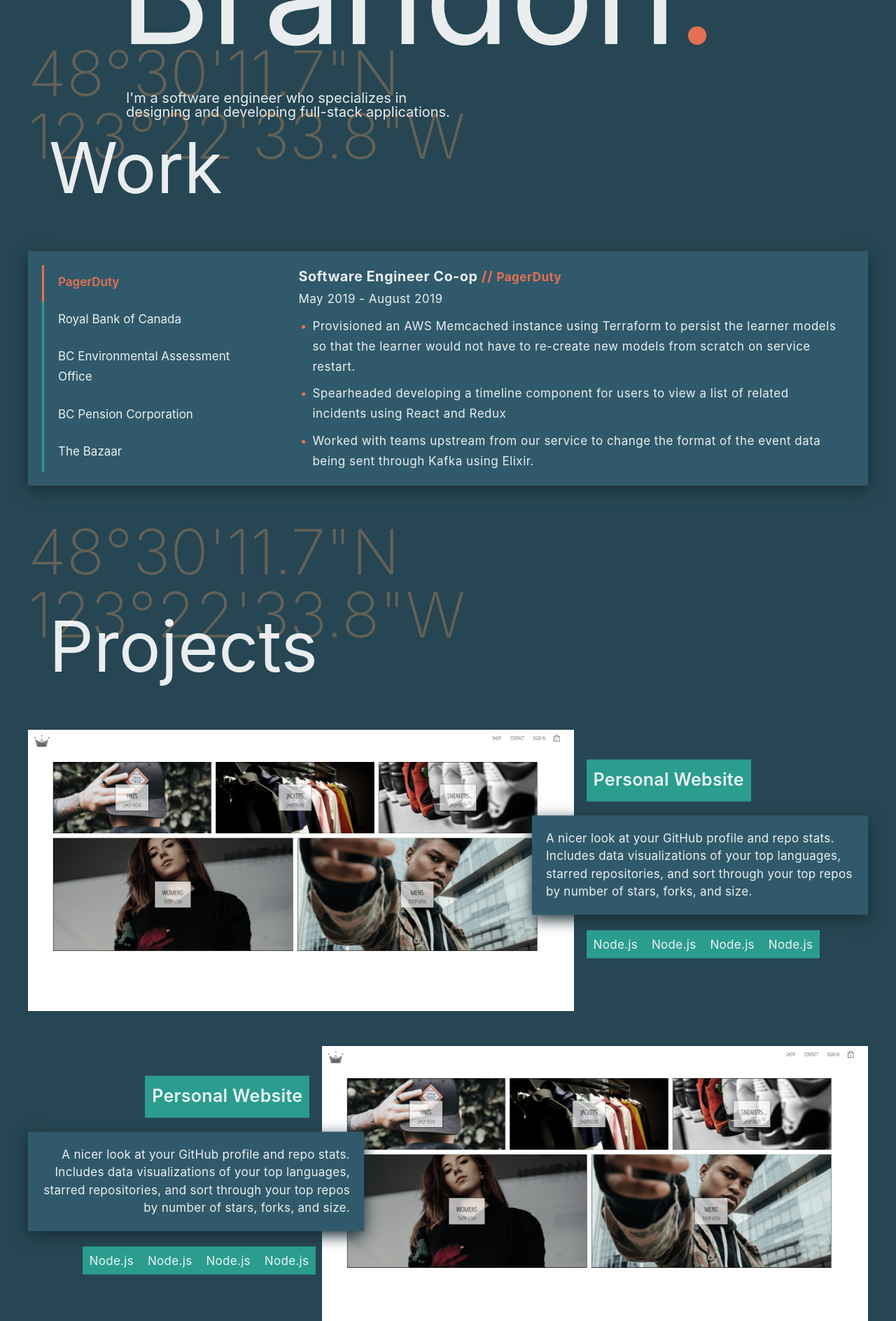
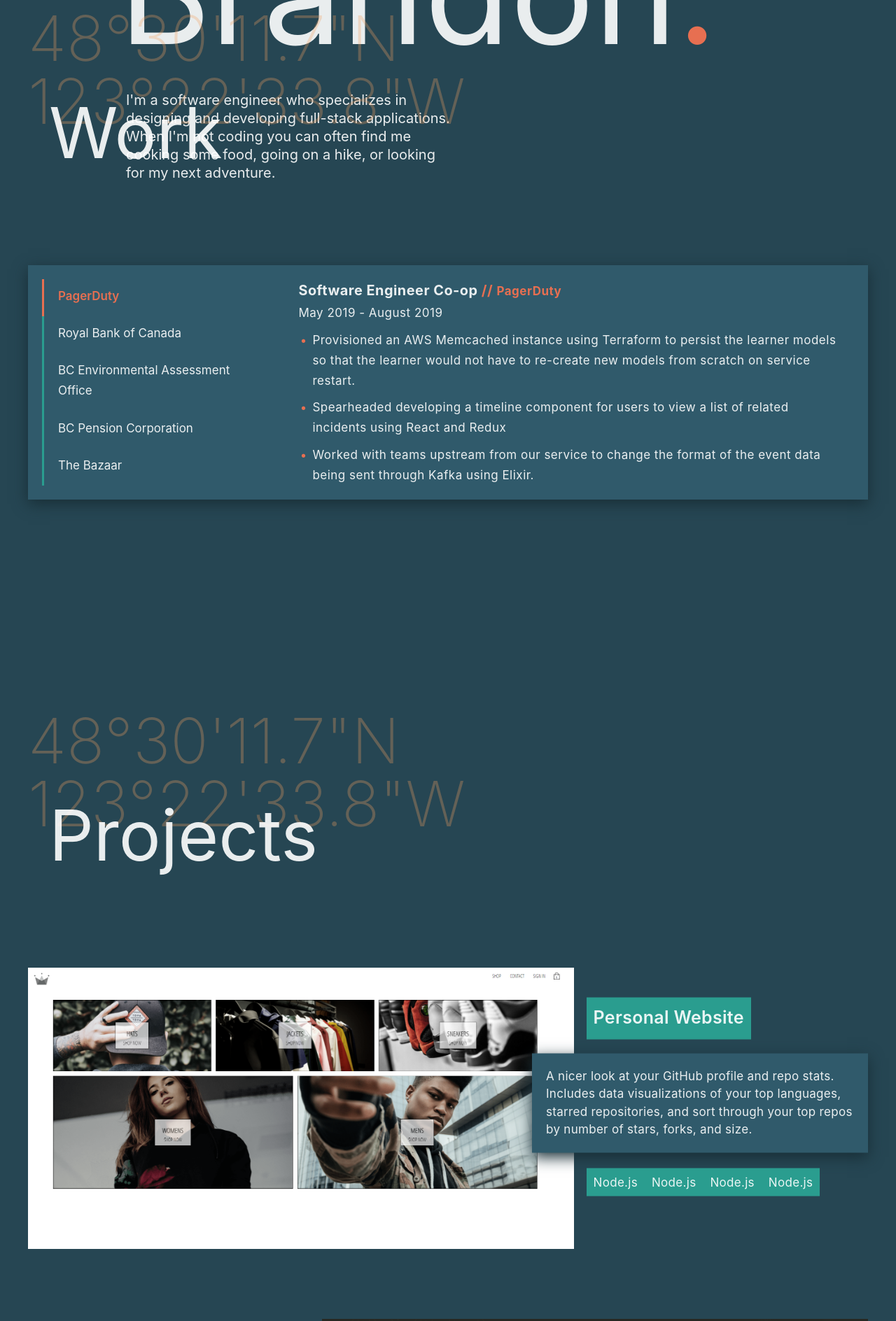
Before and after one commit to btzc/personal-website-v3, a React (Create React App) app: page / in a window 1280 px wide. Shown: the part 840-2728 px from the top of the page at 70% size. Built offline with nearby package versions, Linux system fonts and the light colour scheme.

Commit message:
more touchups and spaced content out more

```diff
--- a/src/pages/contact/contact.pages.jsx
+++ b/src/pages/contact/contact.pages.jsx
@@ -7,6 +7,25 @@ import './contact.styles.scss';
 const Contact = () => (
   <div className='contact'>
     <SectionHeader longLat={`48°30'11.7"N 123°22'33.8"W`} title='Contact' />
+    <div className='contact--content'>
+      <span className='contact--content__primary'>
+        Thanks for checking me out.
+      </span>
+      <span className='contact--content__sub'>
+        Want to get to know me more? Feel free to reach out, even if it’s for a cup of coffee (but I’m expecting you to buy!).
+      </span>
+      <div className='icons--container'>
+        <button>Linkedin</button>
+        <button>Linkedin</button>
+        <button>Linkedin</button>
+        <button>Linkedin</button>
+        <button>Linkedin</button>
+        <button>Linkedin</button>
+      </div>
+      <div className='contact--content__ps'>
+        P.S. If you don't like the colour <span className='emphasis'>orange</span> I'm so sorry.
+      </div>
+    </div>
   </div>
 );
 
--- a/src/pages/contact/contact.styles.scss
+++ b/src/pages/contact/contact.styles.scss
@@ -1,3 +1,37 @@
+@import '../../styles/variables';
+
 .contact {
+  font-size: 1.8rem;
+  margin-bottom: 15rem;
+  display: block;
 
+  &--content {
+    width: 60%;
+    margin: 0 auto;
+    text-align: center;
+
+    &__primary {
+      font-size: 4rem;
+      display: block;
+      font-weight: 600;
+    }
+
+    &__sub {
+      display: block;
+      font-weight: 400;
+    }
+
+    .icons--container {
+      display: flex;
+      flex: 1 1 auto;
+      justify-content: space-evenly;
+      text-align: center;
+      margin: 5rem 0;
+
+      & button {
+        height: 5rem;
+        width: 10rem;
+      }
+    }
+  }
 }
--- a/src/pages/home/home.pages.jsx
+++ b/src/pages/home/home.pages.jsx
@@ -14,6 +14,7 @@ const Home = () => (
         </div>
         <p className='heading-primary--sub'>
           I'm a software engineer who specializes in designing and developing full-stack applications.
+          When I'm not coding you can often find me cooking some food, going on a hike, or looking for my next adventure.
         </p>
       </div>
     </div>
--- a/src/pages/projects/projects.pages.jsx
+++ b/src/pages/projects/projects.pages.jsx
@@ -1,6 +1,8 @@
 import React from 'react';
 
 import CRWN from '../../assets/crwn-clothing.PNG';
+import HALP_CLI from '../../assets/javascript_example.PNG';
+import PERSONAL from '../../assets/personal-website.PNG';
 
 import SectionHeader from '../../components/section-header/section-header.component';
 
@@ -28,7 +30,7 @@ const Projects = () => (
         </div>
       </div>
       <div className='project'>
-        <img className='project--image' src={CRWN} alt='' />
+        <img className='project--image' src={HALP_CLI} alt='' />
         <div className='project--contents'>
           <div className='project--contents__title'>
             <a href='My shit website'>Personal Website</a>
@@ -45,7 +47,7 @@ const Projects = () => (
         </div>
       </div>
       <div className='project'>
-        <img className='project--image' src={CRWN} alt='' />
+        <img className='project--image' src={PERSONAL} alt='' />
         <div className='project--contents'>
           <div className='project--contents__title'>
             <a href='My shit website'>Personal Website</a>
--- a/src/pages/projects/projects.styles.scss
+++ b/src/pages/projects/projects.styles.scss
@@ -4,13 +4,14 @@
   color: $color-white;
   font-size: 1.7rem;
   line-height: 1.5;
+  margin-bottom: $section-margin;
 
   &--list {
     display: block;
     width: 100%;
 
     .project {
-      margin-bottom: 5rem;
+      margin-bottom: 10rem;
       display: flex;
       flex: 1 1 auto;
       flex-wrap: nowrap;
@@ -35,7 +36,7 @@
           padding: 2rem;
           margin-left: 12%;
 
-          & a {
+          a {
             font-size: 2.5rem;
             font-weight: 600;
             background-color: $color-complimentary;
--- a/src/pages/work/work.styles.scss
+++ b/src/pages/work/work.styles.scss
@@ -3,6 +3,7 @@
 .work {
   color: $color-white;
   font-size: 1.7rem;
+  margin-bottom: $section-margin;
 
   &-list {
     display: grid;
--- a/src/styles/_typography.scss
+++ b/src/styles/_typography.scss
@@ -26,7 +26,9 @@ body {
     display: block;
     font-size: 2rem;
     margin-left: 8rem;
-    width: 40%;
+    line-height: 1.3;
+    max-width: 40%;
+
   }
 }
 
@@ -39,8 +41,11 @@ body {
   color: $color-white;
   display: grid;
   line-height: 1;
-  margin-bottom: 8rem;
-  margin-top: 5rem;
+  margin-bottom: 15rem;
+
+  &:first-of-type {
+    margin-top: 0;
+  }
 
   &--background {
     grid-area: 1 / 1 / 2 / 2;
@@ -88,7 +93,7 @@ a {
     background-color: $color-primary;
     position: relative;
     transform: scaleX(0);
-    transition: all 0.3s cubic-bezier(0.645, 0.045, 0.355, 1);
+    transition: all 0.3s cubic-bezier(0.645, 0.045, 0.355, 1) 0s;
   }
 
   &:hover:after {
--- a/src/styles/_variables.scss
+++ b/src/styles/_variables.scss
@@ -4,3 +4,5 @@ $color-primary: #e76f51;
 $color-secondary: rgba(244,162,97, .3);
 $color-complimentary: #2a9d8f;
 $color-white: rgba(255, 255, 255, 0.90);
+
+$section-margin: 30rem;
```
Also changed, not shown: src/assets/javascript_example.PNG (added), src/assets/personal-website.PNG (added).
